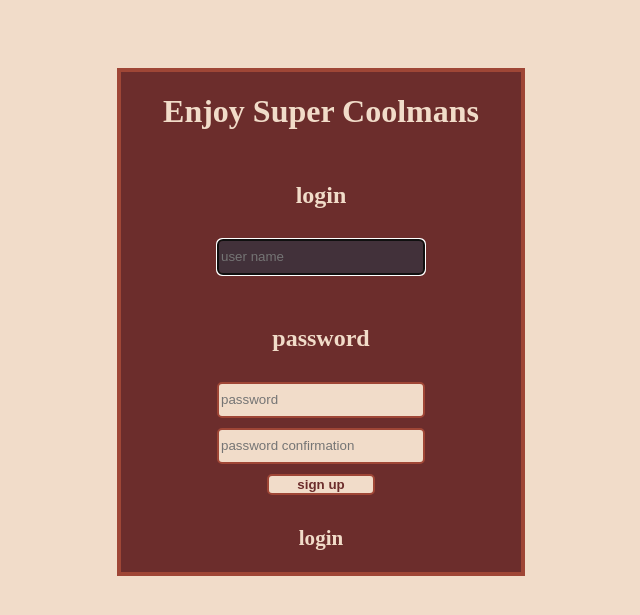
After one commit to dan1kelo/dja, a Django app: page /signup/ in a window 1280 px wide. The commit adds this page. Shown: the top 615 px of the page, without its empty margins (319-959 px from the left). Run offline with Django 5.2, Linux system fonts and the light colour scheme.

Commit message:
add .gitingire

```diff
--- /dev/null
+++ b/jewpro/bibok/static/bibok/css/logo.css
@@ -0,0 +1,86 @@
+body {
+    background-color: #f1dcc9;
+    display: flex;
+    justify-content: center;
+    align-items: center;
+}
+
+.regist {
+    margin-top: 60px;
+    width: 400px;
+    height: 500px;
+    border: 4px solid #9f4636;
+    display: flex;
+    align-items: center;
+    background-color: #6c2d2c;
+    color: #f1dcc9;
+    flex-direction: column;
+    gap: 10px;
+}
+
+
+.log {
+    text-align: center;
+}
+.log input {
+    width: 200px;
+    height: 30px;
+    border: 2px solid #9f4636;
+    border-radius: 5px;
+    margin-top: 10px;
+    background-color: #f1dcc9;
+}
+.log input:focus{
+    background-color: #42313a;
+    color: #f1dcc9;
+}
+
+
+.pass {
+    text-align: center;
+    padding-top: 20px;
+}
+.pass input {
+    width: 200px;
+    height: 30px;
+    border: 2px solid #9f4636;
+    border-radius: 5px;
+    margin-top: 10px;
+    background-color: #f1dcc9;
+}
+.pass input:focus{
+    background-color: #42313a;
+    color: #f1dcc9;
+}
+.sign a {
+    font-size: 18px;
+    text-decoration: none;
+    color: inherit;
+}
+.sign a:hover {
+    text-decoration: underline;
+}
+
+
+.error {
+    color: #ffb4a8;
+    font-size: 14px;
+    max-width: 340px;
+    text-align: center;
+    margin: 0;
+}
+
+.submit {
+    height: 34px;
+    padding: 0 28px;
+    border: 2px solid #9f4636;
+    border-radius: 5px;
+    background-color: #f1dcc9;
+    color: #6c2d2c;
+    font-weight: 700;
+    cursor: pointer;
+}
+.submit:hover {
+    background-color: #9f4636;
+    color: #f1dcc9;
+}
--- /dev/null
+++ b/jewpro/bibok/templates/signUp.html
@@ -0,0 +1,37 @@
+{% load static %}
+<!DOCTYPE html>
+<html lang="pl">
+<head>
+    <meta charset="UTF-8">
+    <meta name="viewport" content="width=device-width, initial-scale=1.0">
+    <title>{{ title|default:"Sign up" }}</title>
+    <link rel="stylesheet" href="{% static 'bibok/css/logo.css' %}">
+</head>
+<body>
+    <form class="regist" method="post" action="{% url 'signup' %}">
+        {% csrf_token %}
+        <h1>Enjoy Super Coolmans</h1>
+        {% for field in form %}{% for error in field.errors %}<p class="error">{{ error }}</p>{% endfor %}{% endfor %}
+        {% for error in form.non_field_errors %}<p class="error">{{ error }}</p>{% endfor %}
+        <div class="log">
+            <h2>login</h2>
+            <input type="text" name="username" placeholder="user name" value="{{ form.username.value|default:'' }}" required autofocus>
+        </div>
+        <div class="pass">
+            <div class="pass1">
+                <h2>password</h2>
+                <input type="password" name="password1" placeholder="password" required>
+            </div>
+            <div class="pass2">
+                <input type="password" name="password2" placeholder="password confirmation" required>
+            </div>
+        </div>
+        <button type="submit" class="submit">sign up</button>
+        <div class="sign">
+            <a href="{% url 'login' %}">
+                <h3>login</h3>
+            </a>
+        </div>
+    </form>
+</body>
+</html>
--- a/jewpro/bibok/urls.py
+++ b/jewpro/bibok/urls.py
@@ -9,4 +9,7 @@ urlpatterns = [
     path('game/hint/', views.hint, name='hint'),
     path('game/restart/', views.restart, name='restart'),
     path('game/next/', views.next, name='next'),
+    path('login/', views.login_view, name='login'),
+    path('signup/', views.signup, name='signup'),
+    path('logout/', views.logout_view, name='logout'),
 ]
--- a/jewpro/bibok/views.py
+++ b/jewpro/bibok/views.py
@@ -1,5 +1,7 @@
 import random
 
+from django.contrib.auth import login, logout
+from django.contrib.auth.forms import AuthenticationForm, UserCreationForm
 from django.shortcuts import redirect, render
 from django.views.decorators.http import require_POST
 
@@ -126,3 +128,25 @@ def restart(request):
     if request.session.get('status') is None and request.session.get('movie_id'):
         request.session['status'] = 'lose'
     return redirect('game')
+
+
+def login_view(request):
+    form = AuthenticationForm(request, data=request.POST or None)
+    if request.method == 'POST' and form.is_valid():
+        login(request, form.get_user())
+        return redirect('game')
+    return render(request, 'logo.html', {'title': 'Login', 'form': form})
+
+
+def signup(request):
+    form = UserCreationForm(request.POST or None)
+    if request.method == 'POST' and form.is_valid():
+        login(request, form.save())
+        return redirect('game')
+    return render(request, 'signUp.html', {'title': 'Sign up', 'form': form})
+
+
+@require_POST
+def logout_view(request):
+    logout(request)
+    return redirect('home')
```
Also changed, not shown: jewpro/bibok/templates/game.html (+13 -10 lines), jewpro/bibok/templates/logo.html (added, +31 -0 lines), jewpro/db.sqlite3.
